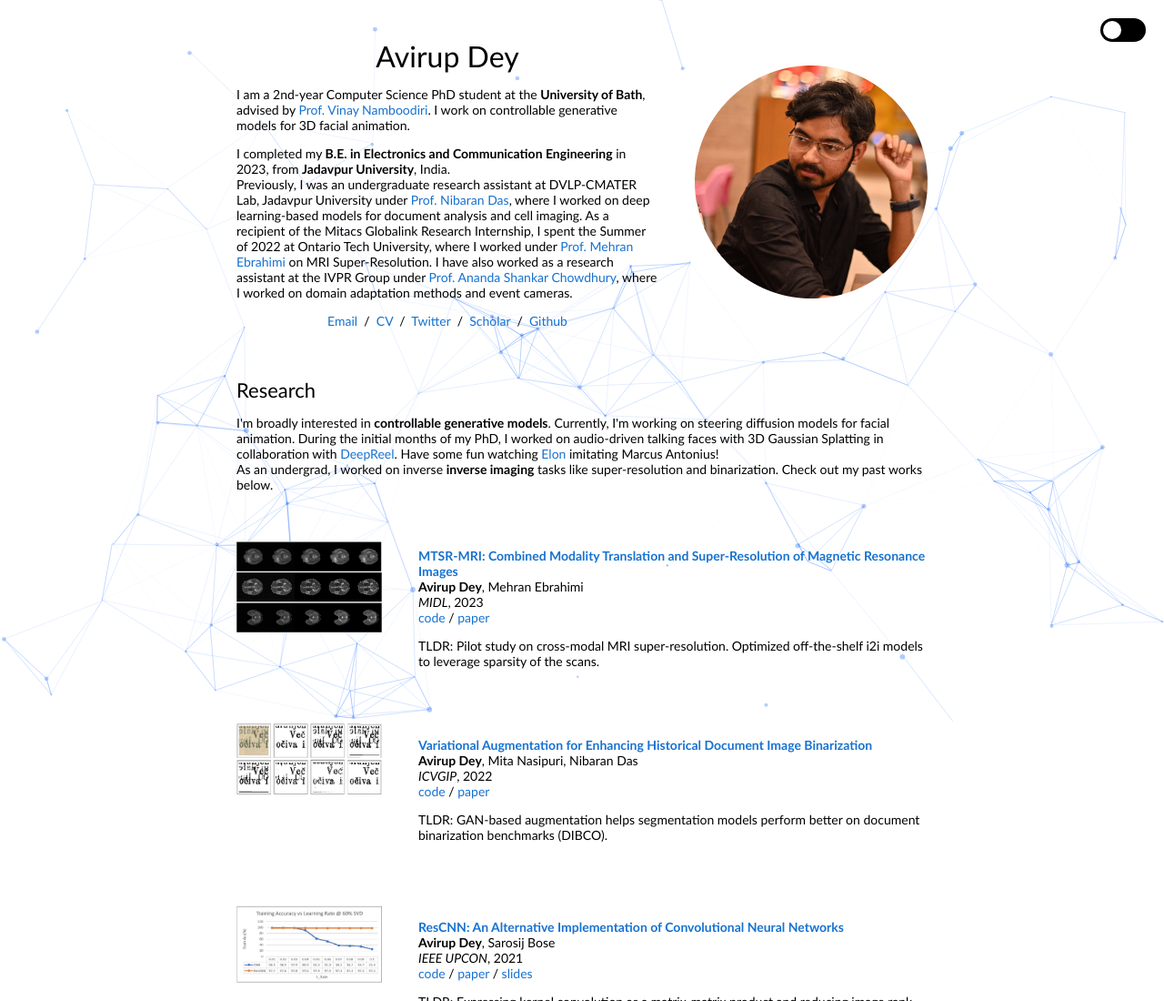
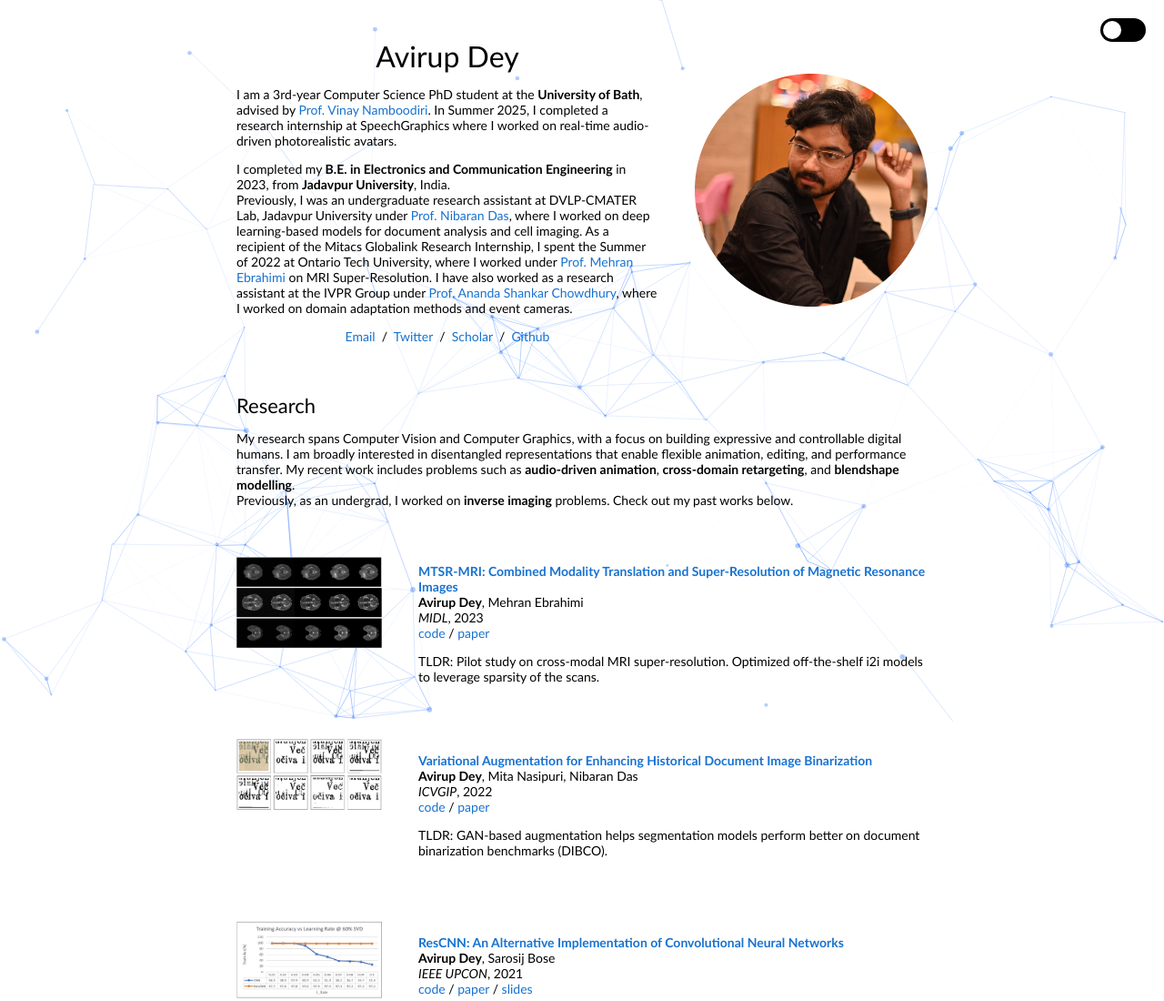
Before and after one commit to AvirupJU/avirupju.github.io, a plain HTML site: page index.html in a window 1280 px wide. Shown: the top 1100 px of the page at 91% size. Drawn offline with Linux system fonts and the light colour scheme.

Commit message:
Updated bio

```diff
--- a/index.html
+++ b/index.html
@@ -26,7 +26,8 @@
                 <name>Avirup Dey</name>
               </p>
               <p>
-                I am a 2nd-year Computer Science PhD student at the <b>University of Bath</b>, advised by <a href="https://vinaypn.github.io/" target="_blank">Prof. Vinay Namboodiri</a>. I work on controllable generative models for 3D facial animation.
+                I am a 3rd-year Computer Science PhD student at the <b>University of Bath</b>, advised by <a href="https://vinaypn.github.io/" target="_blank">Prof. Vinay Namboodiri</a>. In Summer 2025, I completed a research internship at SpeechGraphics where I worked on
+				  real-time audio-driven photorealistic avatars.
               </p>
               <p>
 		I completed my <b>B.E. in Electronics and Communication Engineering</b> in 2023, from <b>Jadavpur University</b>,
@@ -40,7 +41,7 @@
 
               <p style="text-align:center">
                 <a href="mailto:avirupdeyju@gmail.com">Email</a> &nbsp/&nbsp
-                <a href="https://drive.google.com/file/d/1F2p2rx7OQ1HLmUkNr9mx_Bg5v_fe6YYG/view?usp=sharing">CV</a> &nbsp/&nbsp
+                <!--<a href="https://drive.google.com/file/d/1F2p2rx7OQ1HLmUkNr9mx_Bg5v_fe6YYG/view?usp=sharing">CV</a> &nbsp/&nbsp-->
 
 
                 <a href="https://twitter.com/avideypi">Twitter</a> &nbsp/&nbsp
@@ -58,9 +59,9 @@
             <td style="padding:20px;width:100%;vertical-align:middle">
               <heading>Research</heading>
               <p>
-               I'm broadly interested in <b>controllable generative models</b>. Currently, I'm working on steering diffusion models for facial animation.
-		During the initial months of my PhD, I worked on audio-driven talking faces with 3D Gaussian Splatting in collaboration with <a href="https://www.deepreel.com/">DeepReel</a>. Have some fun watching <a href="https://drive.google.com/file/d/1fTjGC-PrD7niMuIz22w_IqBRphyY6axB/view?usp=sharing">Elon</a> imitating Marcus Antonius!<br>
-		As an undergrad, I worked on inverse <b>inverse imaging</b> tasks like super-resolution and binarization. Check out my past works below.
+               My research spans Computer Vision and Computer Graphics, with a focus on building expressive and controllable digital humans. I am broadly interested in disentangled representations that enable flexible animation, editing, and performance transfer.
+				My recent work includes problems such as <b>audio-driven animation</b>, <b>cross-domain retargeting</b>, and <b>blendshape modelling</b>. <br>
+		Previously, as an undergrad, I worked on <b>inverse imaging</b> problems. Check out my past works below.
               </p>
             </td>
           </tr>
```
